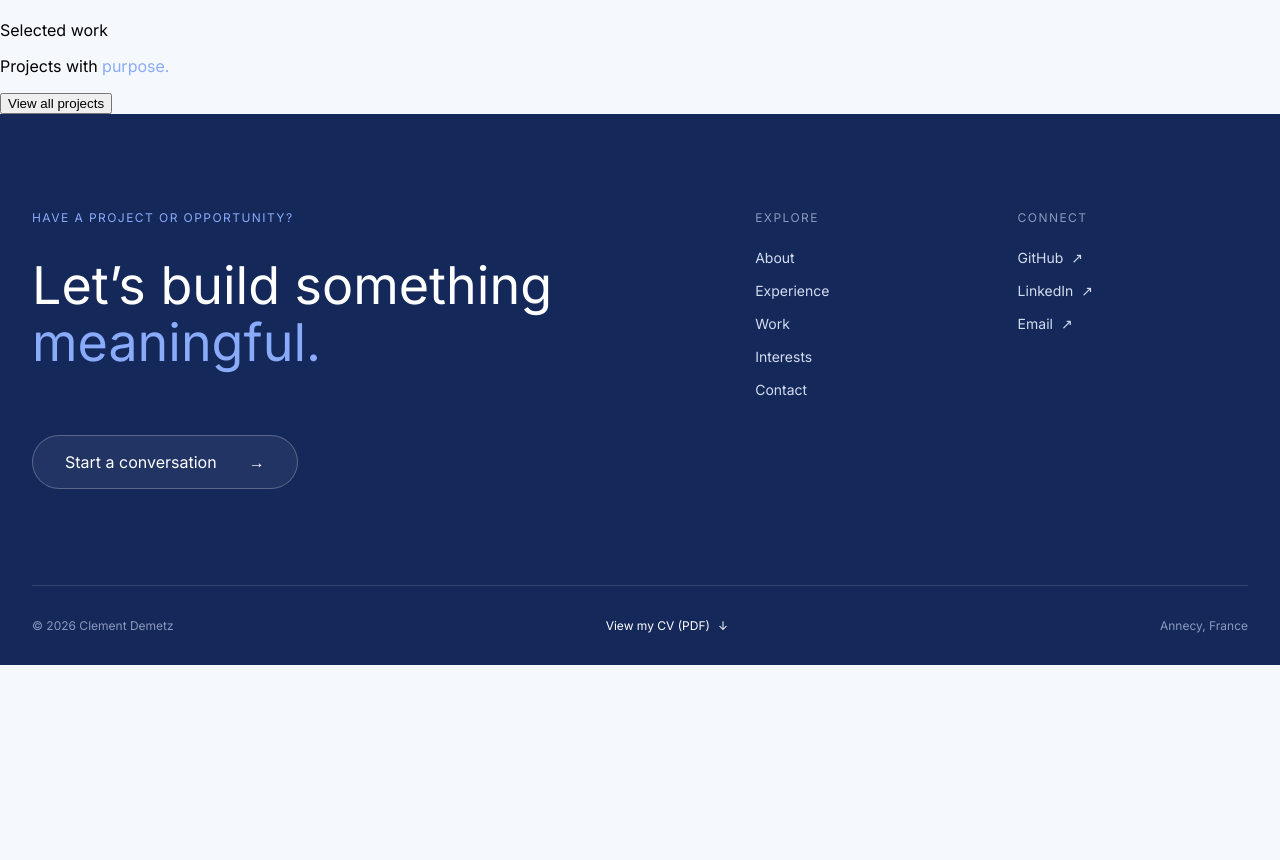
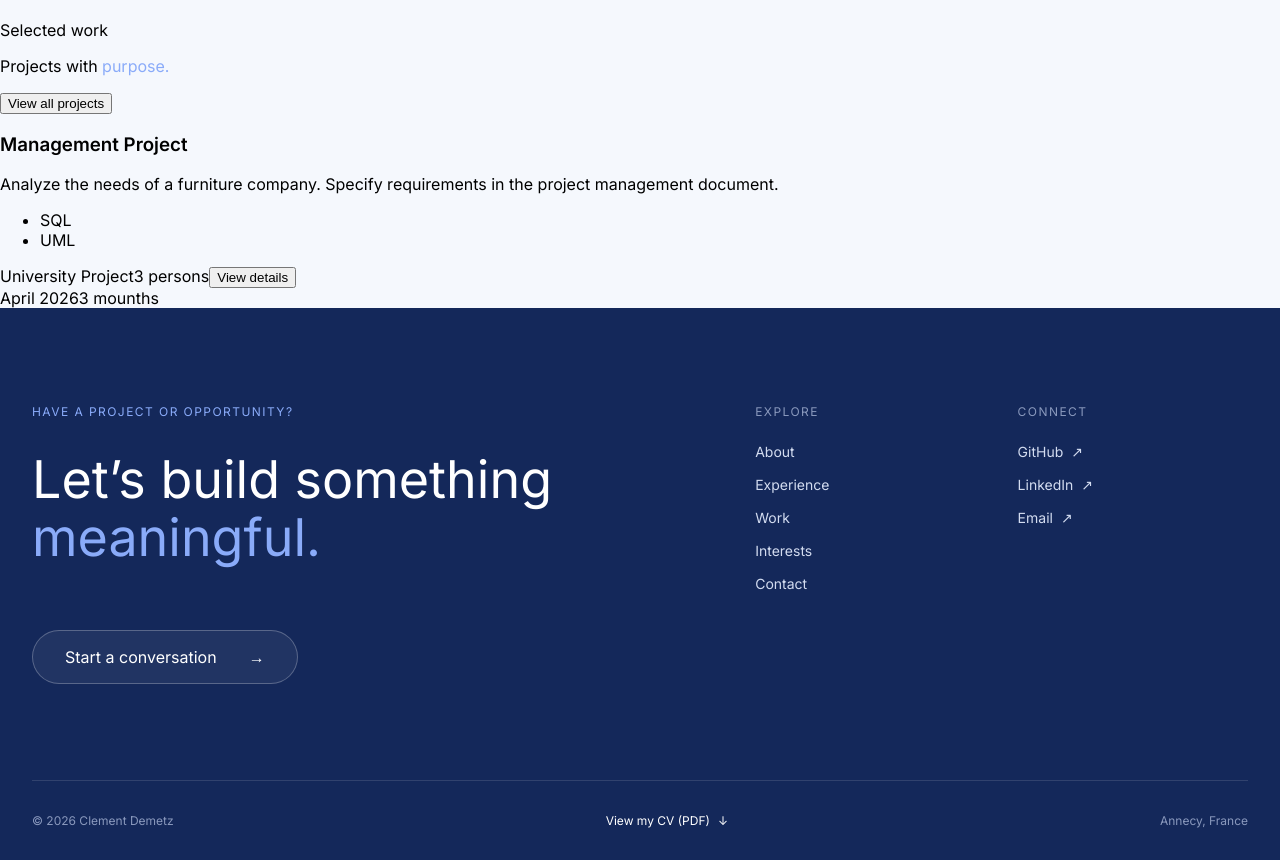
Before and after one commit to Cdemetz/English_Portfolio, a plain HTML site: page index.html in a window 1280 px wide. Shown: the part 920-1780 px from the top of the page. Before the commit the page ends 1585 px from the top, so only its background shows below. Drawn offline with Linux system fonts and the light colour scheme.

Commit message:
Add new folder /img/project for media to projects-card. Script JS creating projects-card finish. Need to do the css

```diff
--- a/assets/js/main.js
+++ b/assets/js/main.js
@@ -8,25 +8,82 @@ const updateHeader = () => {
 window.addEventListener("scroll", updateHeader);
 updateHeader(); // also check on page load (e.g. after a refresh mid-page)
 
+let technologies = ['C#.NET', 'SQL', 'HTML', 'CSS', 'PHP', 'JS', 'WPF', 'UML'];
 
-let projects =[
-  {id =1,
-  title="Management Project",
-  date="April 2026",
-  Type ="University Project",
-  group="3 persons",
-  description="Analyze the needs of a furniture company. Specify requirements in the project management document.",
-  context="",
-  myRole="",
-  technologies="",
-  links="",
+let links = [];
+
+let medias = [];
+
+
+let projects = [
+  {
+    id: 1,
+    media: "", // e.g. "assets/img/projects/management-project.webp"
+    date: "April 2026",
+    time: "3 mounths",
+    title: "Management Project",
+    description: "Analyze the needs of a furniture company. Specify requirements in the project management document.",
+    technologies: [technologies[1], technologies[7]], // references to the technologies array
+    type: "University Project",
+    group: "3 persons",
+
+    //pop-up
+    context: "",
+    myRole: "",
+    links: "",
   }
   // add other project
   // the main structur about project-card
 
 ]
 
-let projects =document.querySelector(".projects-preview-grid");
-let a =document.createElement("article");
-a.appenchild(projects.title);
-document.body.appendChild(a);
+
+// Create an element, give it a class and a text (both optional),
+// add it inside its parent and return it so we can fill it too
+const addElement = (parent, tag, className, text) => {
+  const element = document.createElement(tag);
+  if (className)
+    element.classList.add(className);
+  if (text)
+    element.textContent = text;
+  parent.appendChild(element);
+  return element;
+};
+
+
+// Build one card per project inside the grid (only on pages that have it)
+const grid = document.querySelector(".projects-preview-grid");
+
+if (grid) {
+  projects.forEach((project) => {
+    const card = addElement(grid, "article", "project-card");
+
+    // Image (only if the project has one)
+    const mediaBox = addElement(card, "div", "project-media");
+    if (project.media) {
+      const image = addElement(mediaBox, "img");
+      image.src = project.media;
+      image.alt = "Screenshot of " + project.title;
+    }
+
+    // Main text
+    const copy = addElement(card, "div", "project-copy");
+    addElement(copy, "h3", "project-title", project.title);
+    addElement(copy, "p", "project-description", project.description);
+
+    // One tag per technology
+    const techList = addElement(copy, "ul", "project-tags");
+    project.technologies.forEach((tech) => {
+      addElement(techList, "li", "project-tag", tech);
+    });
+
+    addElement(copy, "span", "project-type", project.type);
+    addElement(copy, "span", "project-group", project.group);
+    addElement(copy, "button", "project-button", "View details");
+
+    // Date and duration
+    const meta = addElement(card, "div", "project-meta");
+    addElement(meta, "span", "project-date", project.date);
+    addElement(meta, "span", "project-time", project.time);
+  });
+}
--- a/index.html
+++ b/index.html
@@ -43,7 +43,7 @@
         experiences.
       </p>
       <a class="button-primary" href="work.html">See my work</a>
-      <a class="button-secondary" href="assets/cv/clement-demetz-cv.pdf" target="_blank" rel="noopener">Download CV
+      <a class="button-secondary" href="assets/pdf/cv/clement-demetz-cv.pdf" target="_blank" rel="noopener">Download CV
         (PDF)</a>
       <div class="scroll-hint">
         <p class="scroll-hint-text">Scroll to explore</p>
@@ -103,7 +103,7 @@
 
     <div class="footer-bottom">
       <p>&copy; 2026 Clement Demetz</p>
-      <a class="footer-cv" href="assets/cv/clement-demetz-cv.pdf" target="_blank" rel="noopener">View my CV (PDF)<span
+      <a class="footer-cv" href="assets/pdf/cv/clement-demetz-cv.pdf" target="_blank" rel="noopener">View my CV (PDF)<span
           class="footer-icon" aria-hidden="true">↓</span></a>
       <p>Annecy, France</p>
     </div>
```
Also changed, not shown: assets/img/projects/CompresserFichier.txt (added), 3 other files.
